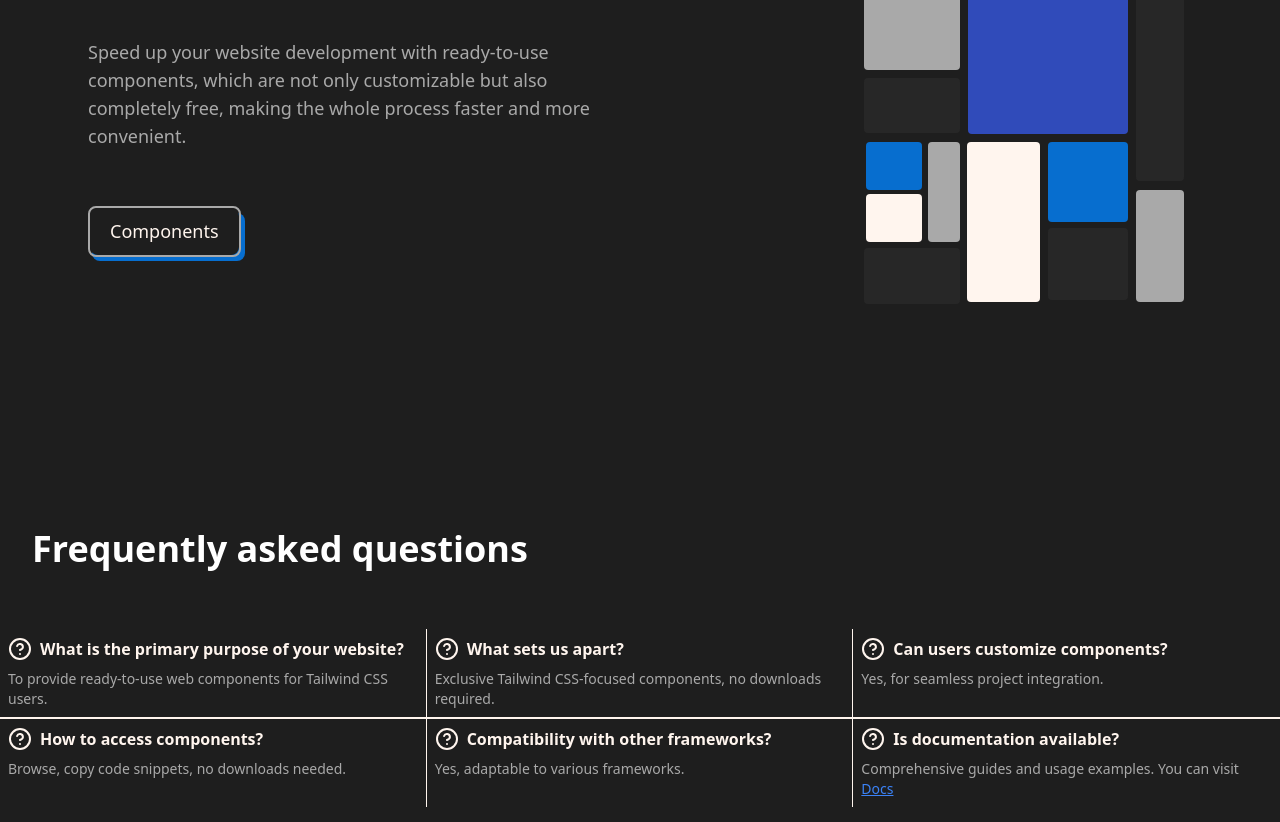
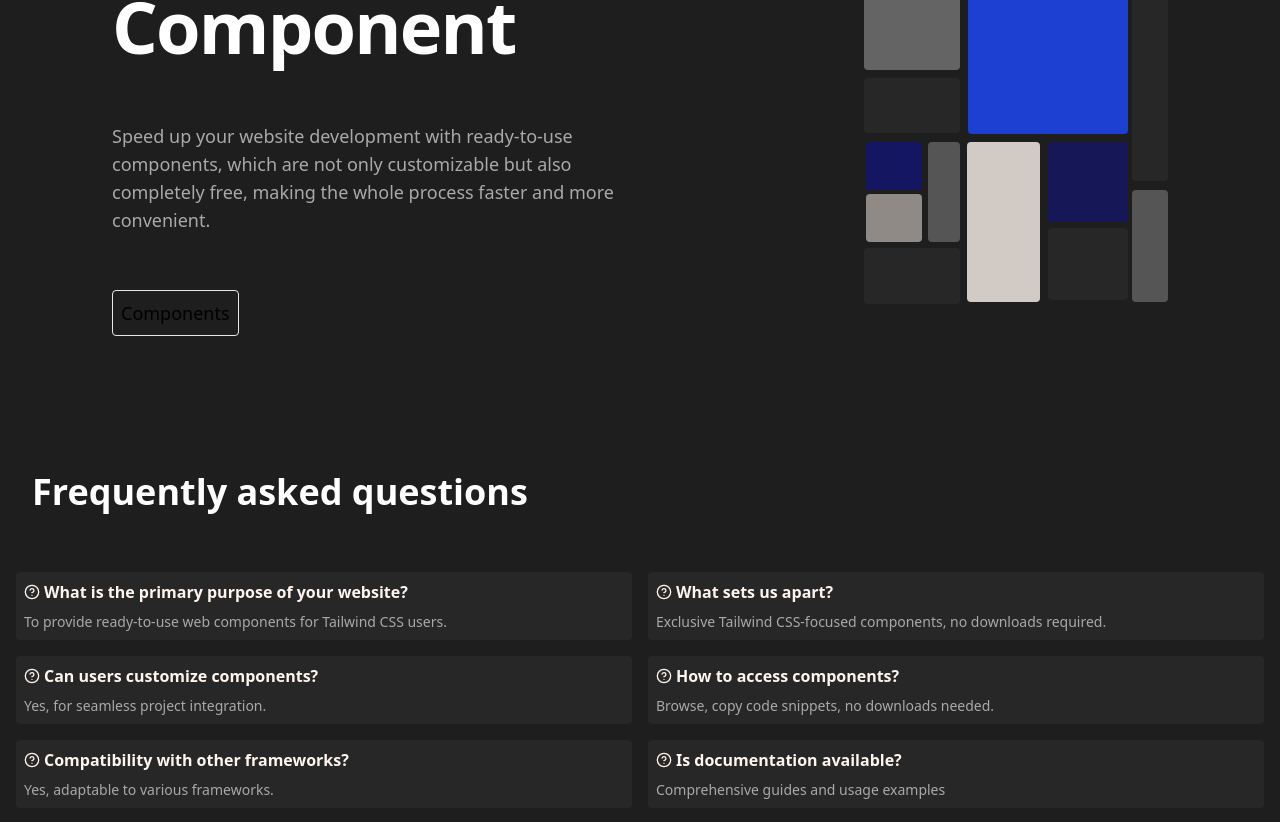
Before and after one commit to justizha/NucleousUI, a Next.js app: page / in a window 1280 px wide. Shown: the part 178-1000 px from the top of the page. Built offline with nearby package versions, Linux system fonts and the light colour scheme.

Commit message:
faq and hero sections

```diff
--- a/src/app/sections/Faq.tsx
+++ b/src/app/sections/Faq.tsx
@@ -1,8 +1,7 @@
 'use client';
 
 import { HelpCircle } from "lucide-react";
-import Link from "next/link";
-
+import faq from "./faq.json";
 export default function Faq() {
     return (
         <section className="lg:pt-20 lg:pb-20 pb-16 pt-16 z-10 bg-main-black">
@@ -11,61 +10,18 @@ export default function Faq() {
                     Frequently asked questions
                 </h1>
             </div>
-            <div className="pt-5 grid  md:grid-cols-3 ">
-                <div className="border-b md:border-r border-main-white p-2 ">
-                    <h2 className="text-base font-semibold flex items-center mb-2 gap-2 text-main-white">
-                        <HelpCircle />
-                        What is the primary purpose of your website?
-                    </h2>
-                    <p className="text-sm text-start  text-main-gray">
-                        To provide ready-to-use web components for Tailwind CSS users.
-                    </p>
-                </div>
-                <div className=" border-b md:border-r border-main-white p-2 ">
-                    <h2 className="text-base font-semibold flex items-center mb-2 gap-2 text-main-white">
-                        <HelpCircle />
-                        What sets us apart?
-                    </h2>
-                    <p className="text-sm text-start  text-main-gray">
-                        Exclusive Tailwind CSS-focused components, no downloads required.
-                    </p>
-                </div>
-                <div className=" border-b  border-main-white p-2 ">
-                    <h2 className="text-base font-semibold flex items-center mb-2 gap-2 text-main-white">
-                        <HelpCircle />
-                        Can users customize components?
-                    </h2>
-                    <p className="text-sm text-start  text-main-gray">
-                        Yes, for seamless project integration.
-                    </p>
-                </div>
-                <div className=" border-t md:border-r border-main-white p-2 ">
-                    <h2 className="text-base font-semibold flex items-center mb-2 gap-2 text-main-white">
-                        <HelpCircle />
-                        How to access components?
-                    </h2>
-                    <p className="text-sm text-start  text-main-gray">
-                        Browse, copy code snippets, no downloads needed.
-                    </p>
-                </div>
-                <div className=" border-t md:border-r border-main-white p-2 ">
-                    <h2 className="text-base font-semibold flex items-center mb-2 gap-2 text-main-white">
-                        <HelpCircle />
-                        Compatibility with other frameworks?
-                    </h2>
-                    <p className="text-sm text-start  text-main-gray">
-                        Yes, adaptable to various frameworks.
-                    </p>
-                </div>
-                <div className=" border-t  border-main-white p-2 ">
-                    <h2 className="text-base font-semibold flex items-center mb-2 gap-2 text-main-white">
-                        <HelpCircle />
-                        Is documentation available?
-                    </h2>
-                    <p className="text-sm text-start  text-main-gray">
-                        Comprehensive guides and usage examples. You can visit <Link href={'/documentation'} className="text-blue-500 underline cursor-pointer">Docs</Link>
-                    </p>
-                </div>
+            <div className="pt-5 grid gap-4 md:grid-cols-2 mx-4">
+                {faq.map((faq) => (
+                    <div className="bg-[#272727] p-2 rounded" key={faq.id}>
+                        <h2 className="text-base font-semibold flex  mb-2 gap-1 text-main-white">
+                            <HelpCircle className="w-4" />
+                            {faq.question}
+                        </h2>
+                        <p className="text-sm text-start  text-main-gray">
+                            {faq.answers}
+                        </p>
+                    </div>
+                ))}
             </div>
         </section>
     )
--- a/src/app/sections/Hero.tsx
+++ b/src/app/sections/Hero.tsx
@@ -2,9 +2,9 @@ import Button from "../../components/Button";
 
 export default function Hero() {
     return (
-        <section className="px-4 lg:pt-20 lg:pb-44 pt-32 pb-48 md:flex md:justify-between md:mx-14 mx-4">
+        <section className="px-4 lg:pt-20 lg:pb-10 pt-32 pb-48 md:flex md:justify-between md:mx-20">
             <div className="px-4 lg:px-4 z-10 py-4 md:w-1/2 flex flex-col">
-                <h1 className="font-black lg:text-6xl md:text-4xl text-[44px] tracking-tight lg:mb-7 mb-8 text-white">
+                <h1 className="font-black lg:text-7xl md:text-4xl text-[44px] tracking-tight lg:mb-7 mb-8 text-white">
                     NexT Component
                 </h1>
                 <p className="text-md md:text-base text-start lg:text-lg text-sm font-normal text-main-gray mt-8">
@@ -14,20 +14,20 @@ export default function Hero() {
                     <Button>Components</Button>
                 </div>
             </div>
-            <div className="md:w-1/2 w-full h-72 relative mt-8 duration-400 mx-6">
-                <div className="absolute top-10 right-14 bg-main-blue w-40 h-40 rounded"></div>
-                <div className="absolute right-0 bg-[#272727] w-12 h-[246.9px] rounded"></div>
-                <div className="absolute right-14 bg-main-white w-32 h-8 rounded"></div>
-                <div className="absolute right-48 bg-main-accent w-32 h-8 rounded"></div>
-                <div className="absolute right-56 top-10 bg-main-gray w-24 h-24 rounded"></div>
-                <div className="absolute right-0 top-64 bg-main-gray w-12 h-28 rounded"></div>
-                <div className="absolute right-14 top-52 bg-main-accent w-20 h-20 rounded"></div>
-                <div className="absolute right-14 top-[294px] bg-[#272727] w-20 h-[72px] rounded"></div>
-                <div className="absolute right-36 top-52 bg-main-white w-[73px] h-40 rounded"></div>
-                <div className="absolute right-56 top-36 bg-[#272727] w-24 h-[55px] rounded"></div>
-                <div className="absolute right-56 top-52 bg-main-gray w-8 h-[100px] rounded"></div>
-                <div className="absolute right-[262px] top-52 bg-main-accent w-14 h-12 rounded"></div>
-                <div className="absolute right-[262px] top-[260px] bg-main-white w-14 h-12 rounded"></div>
+            <div className="md:w-1/2 w-full h-72 relative mt-8 duration-400 ml-2">
+                <div className="absolute top-10 right-14 bg-main-blue  w-40 h-40 rounded"></div>
+                <div className="absolute right-4 bg-[#272727]  w-9 h-[246.9px] rounded"></div>
+                <div className="absolute right-4 top-64 bg-main-gray bg-opacity-40 w-9 h-28 rounded"></div>
+                <div className="absolute right-14 bg-main-white bg-opacity-25 w-32 h-8 rounded"></div>
+                <div className="absolute right-48 bg-main-accent bg-opacity-70 w-32 h-8 rounded"></div>
+                <div className="absolute right-56 top-10 bg-main-gray bg-opacity-50 w-24 h-24 rounded"></div>
+                <div className="absolute right-14 top-52 bg-main-accent bg-opacity-50 w-20 h-20 rounded"></div>
+                <div className="absolute right-14 top-[294px] bg-[#272727]  w-20 h-[72px] rounded"></div>
+                <div className="absolute right-36 top-52 bg-main-white bg-opacity-80 w-[73px] h-40 rounded"></div>
+                <div className="absolute right-56 top-36 bg-[#272727]  w-24 h-[55px] rounded"></div>
+                <div className="absolute right-56 top-52 bg-main-gray bg-opacity-40 w-8 h-[100px] rounded"></div>
+                <div className="absolute right-[262px] top-52 bg-main-accent bg-opacity-60 w-14 h-12 rounded"></div>
+                <div className="absolute right-[262px] top-[260px] bg-main-white bg-opacity-50 w-14 h-12 rounded"></div>
                 <div className="absolute right-56 top-[314px] bg-[#272727] w-24 h-14 rounded"></div>
             </div>
         </section>
--- /dev/null
+++ b/src/app/sections/faq.json
@@ -0,0 +1,33 @@
+[
+    {
+        "id": 1,
+        "question": "What is the primary purpose of your website?",
+        "answers": "To provide ready-to-use web components for Tailwind CSS users."
+    },
+    {
+        "id": 2,
+        "question": "What sets us apart?",
+        "answers": "Exclusive Tailwind CSS-focused components, no downloads required."
+    },
+    {
+        "id": 3,
+        "question": "Can users customize components?",
+        "answers": "Yes, for seamless project integration."
+    },
+    {
+        "id": 4,
+        "question": "How to access components?",
+        "answers": "Browse, copy code snippets, no downloads needed."
+    },
+    {
+        "id": 5,
+        "question": "Compatibility with other frameworks?",
+        "answers": "Yes, adaptable to various frameworks."
+    },
+    {
+        "id": 6,
+        "question": "Is documentation available?",
+        "answers": "Comprehensive guides and usage examples",
+        "link": "/documentation"
+    }
+]
--- a/src/components/Button.tsx
+++ b/src/components/Button.tsx
@@ -2,13 +2,8 @@ import Link from "next/link"
 
 export default function Button(props: any) {
     return (
-        <Link href={'/'} {...props} className="relative inline-block text-lg group">
-            <span className="relative z-10 block px-5 py-3 overflow-hidden font-medium leading-tight text-main-white transition-colors duration-300 ease-out border-2 border-main-gray rounded-lg">
-                <span className="absolute inset-0 w-full h-full px-5 py-3 rounded-lg bg-main-black"></span>
-                <span className="absolute left-0 w-48 h-48 -ml-2 transition-all duration-300 origin-top-right -rotate-90 -translate-x-full translate-y-12 bg-main-blue group-hover:-rotate-180 ease"></span>
-                <span className="relative">{props.children}</span>
-            </span>
-            <span className="absolute bottom-0 right-0 w-full h-12 -mb-1 -mr-1 transition-all duration-200 ease-linear bg-main-accent rounded-lg group-hover:mb-0 group-hover:mr-0" data-rounded="rounded-lg"></span>
+        <Link href={'/'} {...props} className="text-lg border rounded p-2">
+            {props.children}
         </Link>
     )
 }
--- a/tailwind.config.js
+++ b/tailwind.config.js
@@ -20,8 +20,8 @@ module.exports = {
         'main-black' : ' #1E1E1E',
         'main-white' : '#FFF5EE',
         'main-gray' : '#A9A9A9',
-        'main-accent' : "#076ECF",
-        'main-blue' : "#304BBA",
+        'main-accent' : "#0e118e",
+        'main-blue' : "#1d40d2",
       },
       boxShadow : {
         card: "5px 5px 5px 2px #a9a9a9",
```
